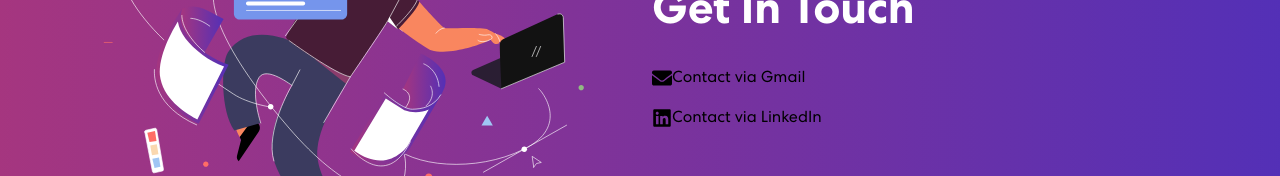
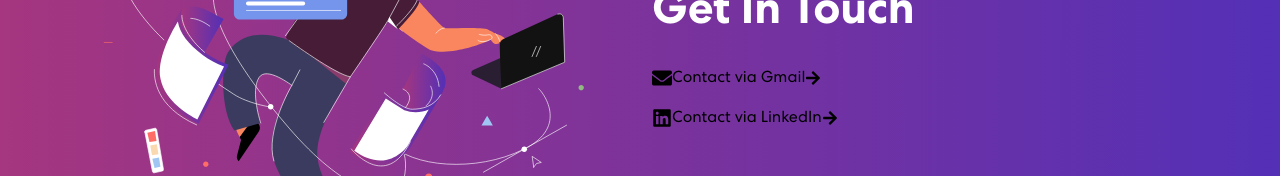
Before and after one commit to amishaanyk/portfolio_frontend, a React (Create React App) app: page / in a window 1280 px wide. Shown: the part 3607-3783 px from the top of the page. Built offline with nearby package versions, Linux system fonts and the light colour scheme.

Commit message:
Update contact.js

```diff
--- a/src/components/contact.js
+++ b/src/components/contact.js
@@ -6,7 +6,7 @@ import 'animate.css';
 import TrackVisibility from 'react-on-screen';
 
 // Import icons or use SVGs for Gmail and LinkedIn
-import { FaEnvelope, FaLinkedin } from 'react-icons/fa';
+import { FaEnvelope, FaLinkedin, FaArrowRight } from 'react-icons/fa';
 
 export const Contact = () => {
     const [status, setStatus] = useState({});
@@ -45,6 +45,7 @@ export const Contact = () => {
                                                 <button className="contact-button" onClick={handleGmailClick}>
                                                     <FaEnvelope size={20} />
                                                     <span>Contact via Gmail</span>
+                                                    <FaArrowRight size={16} className="arrow-icon" />
                                                 </button>
                                             </div>
                                         </Col>
@@ -54,6 +55,7 @@ export const Contact = () => {
                                                 <button className="contact-button" onClick={handleLinkedInClick}>
                                                     <FaLinkedin size={20} />
                                                     <span>Contact via LinkedIn</span>
+                                                    <FaArrowRight size={16} className="arrow-icon" />
                                                 </button>
                                             </div>
                                         </Col>
```
